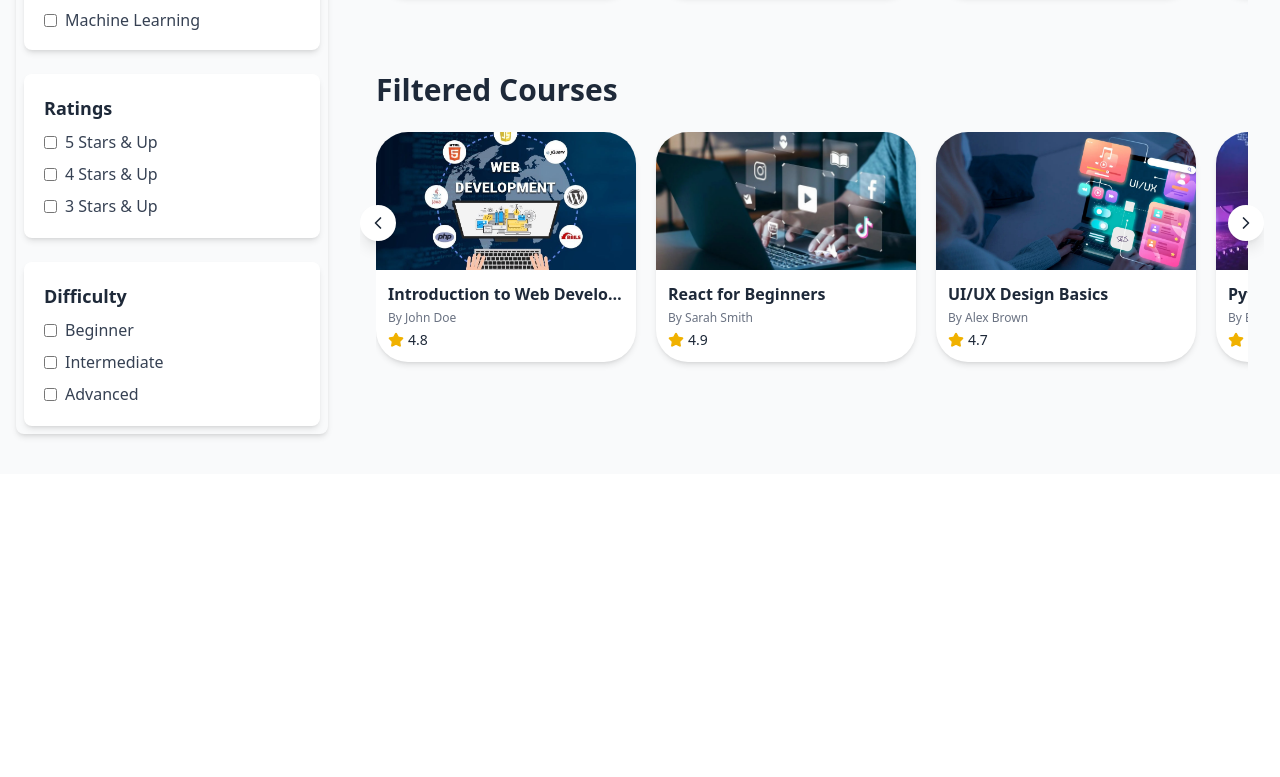
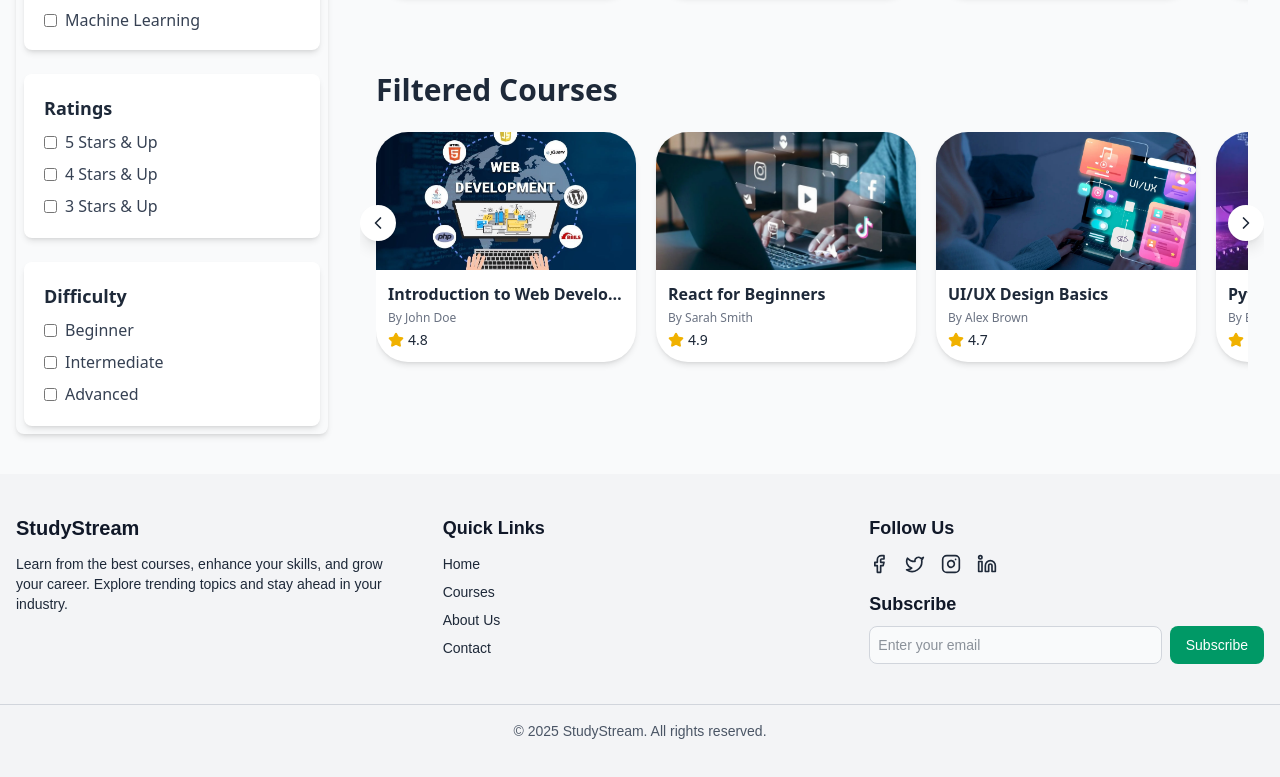
Before and after one commit to saadmunaf123/LMS, a Next.js app: page / in a window 1280 px wide. Shown: the part 1062-1839 px from the top of the page. Before the commit the page ends 1536 px from the top, so only its background shows below. Built offline with nearby package versions, Linux system fonts and the light colour scheme; a web font is replaced by a local one.

Commit message:
Test auto deploy

```diff
--- a/app/layout.tsx
+++ b/app/layout.tsx
@@ -2,6 +2,7 @@ import type { Metadata } from "next";
 import { Geist, Geist_Mono } from "next/font/google";
 import "./globals.css";
 import Navbar from "@/components/Navbar";
+import Footer from "@/components/Footer";
 
 const geistSans = Geist({
   variable: "--font-geist-sans",
@@ -30,6 +31,7 @@ export default function RootLayout({
       >
         <Navbar/>
         {children}
+        <Footer/>
       </body>
     </html>
   );
--- /dev/null
+++ b/components/Footer.tsx
@@ -0,0 +1,60 @@
+'use client';
+import React from 'react';
+import { Facebook, Twitter, Instagram, Linkedin } from 'lucide-react';
+
+const Footer = () => {
+  return (
+    <footer className="bg-gray-100 dark:bg-slate-900 text-gray-800 dark:text-gray-300 py-10">
+      <div className="container mx-auto px-4 flex flex-col md:flex-row justify-between gap-8">
+
+        {/* About Section */}
+        <div className="flex-1">
+          <h2 className="text-xl font-bold mb-3 text-gray-900 dark:text-white">StudyStream</h2>
+          <p className="text-sm">
+            Learn from the best courses, enhance your skills, and grow your career. Explore trending topics and stay ahead in your industry.
+          </p>
+        </div>
+
+        {/* Quick Links */}
+        <div className="flex-1">
+          <h3 className="text-lg font-semibold mb-3 text-gray-900 dark:text-white">Quick Links</h3>
+          <ul className="space-y-2 text-sm">
+            <li><a href="#" className="hover:text-emerald-600 transition">Home</a></li>
+            <li><a href="#" className="hover:text-emerald-600 transition">Courses</a></li>
+            <li><a href="#" className="hover:text-emerald-600 transition">About Us</a></li>
+            <li><a href="#" className="hover:text-emerald-600 transition">Contact</a></li>
+          </ul>
+        </div>
+
+        {/* Social & Subscribe */}
+        <div className="flex-1">
+          <h3 className="text-lg font-semibold mb-3 text-gray-900 dark:text-white">Follow Us</h3>
+          <div className="flex gap-4 mb-4">
+            <a href="#" className="hover:text-emerald-600 transition"><Facebook className="w-5 h-5" /></a>
+            <a href="#" className="hover:text-emerald-600 transition"><Twitter className="w-5 h-5" /></a>
+            <a href="#" className="hover:text-emerald-600 transition"><Instagram className="w-5 h-5" /></a>
+            <a href="#" className="hover:text-emerald-600 transition"><Linkedin className="w-5 h-5" /></a>
+          </div>
+          <h3 className="text-lg font-semibold mb-2 text-gray-900 dark:text-white">Subscribe</h3>
+          <form className="flex gap-2">
+            <input
+              type="email"
+              placeholder="Enter your email"
+              className="flex-grow p-2 rounded-lg border border-gray-300 dark:border-gray-700 bg-gray-50 dark:bg-gray-700 dark:text-white focus:ring-2 focus:ring-emerald-500 outline-none text-sm"
+            />
+            <button className="bg-emerald-600 text-white px-4 py-2 rounded-lg hover:bg-emerald-700 transition text-sm">
+              Subscribe
+            </button>
+          </form>
+        </div>
+      </div>
+
+      {/* Bottom Line */}
+      <div className="mt-10 border-t border-gray-300 dark:border-gray-700 pt-4 text-center text-sm text-gray-600 dark:text-gray-400">
+        &copy; {new Date().getFullYear()} StudyStream. All rights reserved.
+      </div>
+    </footer>
+  );
+};
+
+export default Footer;
```
